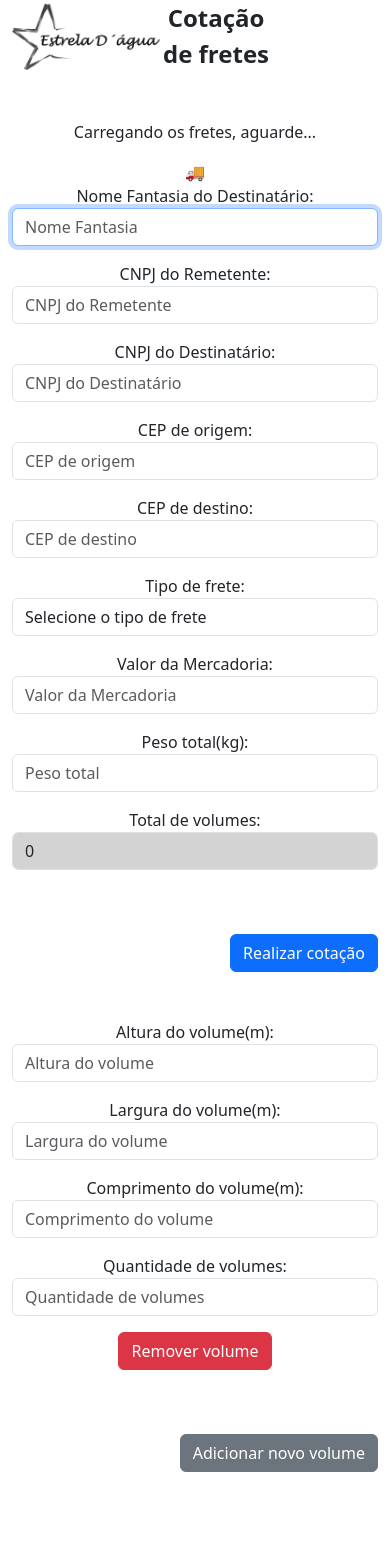
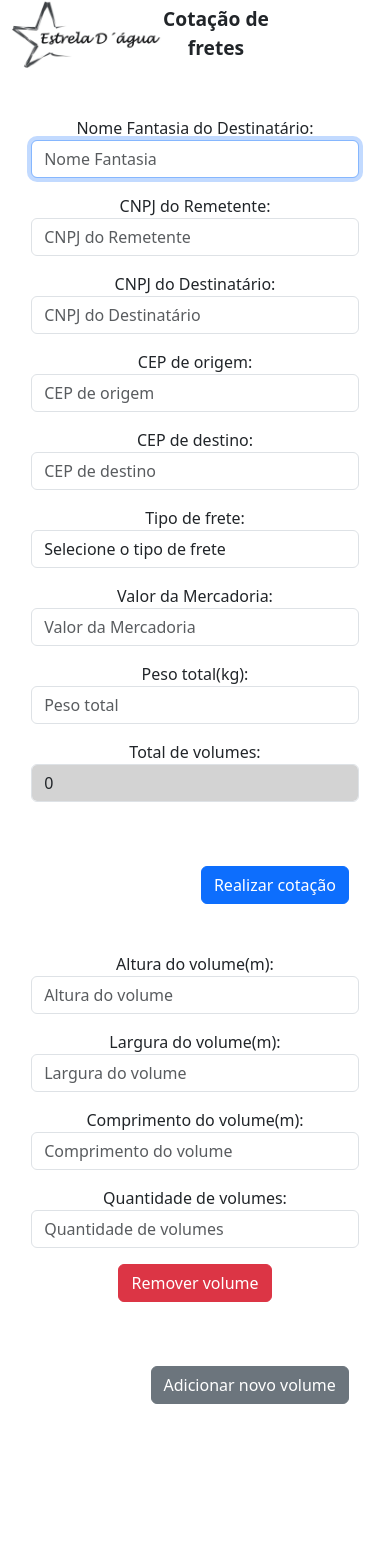
Before and after one commit to rafaelmeller/freight-API, a Flask app: page / in a window 390 px wide. After the commit the page ends 1404 px from the top, so only its background shows below. Run offline with Flask 3, Linux system fonts and the light colour scheme.

Commit message:
Fixing bugs and formatting

```diff
--- a/static/app.js
+++ b/static/app.js
@@ -1,6 +1,11 @@
+// This project was developed with the assistance of GitHub Copilot and CS50's Duck Debugger (ddb).
+
 document.addEventListener('DOMContentLoaded', function() {
-    // Attach event listeners
-    document.getElementById('addVolumeGroup').addEventListener('click', addVolumeGroup);
+    // Ensure the element exists before attaching event listeners
+    const addVolumeGroupButton = document.getElementById('addVolumeGroup');
+    if (addVolumeGroupButton) {
+        addVolumeGroupButton.addEventListener('click', addVolumeGroup);
+    }
     document.addEventListener('input', updateSubmitButtonState);
 
     // Initialize the form
@@ -10,8 +15,12 @@ document.addEventListener('DOMContentLoaded', function() {
     updateVolumesTotal();
 
     // Attach the validateAndSubmitForm function to the form's submit event
-    document.getElementById('mainForm').addEventListener('submit', validateAndSubmitForm);
-
+    document.getElementById('mainForm').addEventListener('submit', function(event) {
+        event.preventDefault(); // Prevent form submission
+        document.getElementById('loading-container').style.display = 'flex'; // Show the loading animation
+        document.getElementById('mainForm').style.display = 'none'; // Hide the form
+        validateAndSubmitForm(event);
+    });
     // Attach the formatCNPJCPF function to the CNPJ input fields
     document.getElementById('cnpjRemetente').addEventListener('input', formatCNPJCPF);
     document.getElementById('cnpjDestinatario').addEventListener('input', formatCNPJCPF);
--- a/static/styles.css
+++ b/static/styles.css
@@ -140,7 +158,7 @@
 
 .header-block {
     text-align: center;
-    font-size: 1.5rem; /* Adjust the size as needed */
+    font-size: 1.5rem;
     font-weight: bold;
 }
 
@@ -169,31 +187,162 @@ input[readonly] {
     padding: 0;
 }
 
-.image-container {
-    display: flex;
-    justify-content: center;
-    align-items: center;
-    gap: 10px;
-}
-
-.company-logo {
-    width: 100px;
-    height: 100px;
-    object-fit: contain;
-    margin-bottom: 10px;
-}
-
-.result-box {
-    background-color: #edf3f8;
-    color: rgb(0, 0, 0);
-    padding: 10px;
-    border-radius: 5px;
-    margin-bottom: 10px;
-}
-
 .quotation-table-title {
     text-align: center;
     width: 100%;
     font-weight: bold;
     font-size: 1.2rem;
 }
+
+.small-text {
+    font-size: 0.5em;
+}
+
+.alert-container {
+    display: flex;
+    justify-content: center;
+    align-items: center;
+    position: fixed;
+    top: 0;
+    left: 0;
+    width: 100%;
+    z-index: 1050;
+    padding: 10px;
+}
+
+.alert {
+    width: 90%;
+    max-width: 600px;
+    margin: 0 auto;
+}
+
+@media (max-width: 600px) {
+    #mainForm {
+        width: 95%; /* Adjust the width to be slightly thinner */
+        margin: 0 auto; /* Center the form */
+        padding: 0 10px; /* Add padding to ensure content doesn't touch the edges */
+    }
+
+    .header-block {
+        font-size: 1.2rem; /* Make the header smaller */
+    }
+
+    .row {
+        margin: 0; /* Remove row margin */
+    }
+
+    .col-md-6, .col-md-12 {
+        padding: 0 5px; /* Add padding to columns */
+    }
+
+    .button-container {
+        width: 100%; /* Ensure button container takes full width */
+        padding: 0 10px; /* Add padding to ensure content doesn't touch the edges */
+    }
+
+    .quotation-table {
+        width: 100%;
+    }
+
+    .quotation-table th, .quotation-table td {
+        padding: 5px;
+        font-size: 0.9rem;
+    }
+
+    .company-result {
+        width: 90%; /* Adjust the width to be slightly thinner */
+        margin: 10px auto; /* Center the company-result */
+    }
+
+    .quotation-data {
+        width: 90%; /* Adjust the width to be slightly thinner */
+        margin: 10px auto; /* Center the quotation-data */
+    }
+
+    .quotation-column {
+        width: 100%; /* Make each column take the full width */
+        padding: 5px; /* Adjust padding for better spacing */
+    }
+
+    .quotation-row {
+        flex-direction: column; /* Stack the rows vertically */
+        align-items: flex-start; /* Align items to the start */
+    }
+
+    .header-block {
+        font-size: 1.2rem; /* Make the header smaller */
+    }
+
+    .alert {
+        width: 90%; /* Adjust the width for smaller screens */
+        max-width: 600px; /* Set a maximum width */
+        margin: 0 auto; /* Center the alert */
+    }
+
+    #loading {
+        width: 60px; /* Adjust the width for smaller screens */
+        height: 10px; /* Adjust the height for smaller screens */
+    }
+
+    #loading-message {
+        font-size: 1.2em; /* Adjust the font size for smaller screens */
+        margin-top: 10px; /* Adjust the margin for smaller screens */
+    }
+}
+
+/* Loader is an adapted version from https://css-loaders.com/factory/ */
+#loading-container {
+    display: none; /* Initially hidden */
+    flex-direction: column;
+    justify-content: center;
+    align-items: center;
+    height: 100vh; /* Full viewport height */
+    width: 100vw; /* Full viewport width */
+    position: fixed; /* Fixed position to cover the entire screen */
+    top: 0;
+    left: 0;
+    background-color: rgba(255, 255, 255, 0.8); /* Semi-transparent background */
+    z-index: 9999; /* Ensure it is on top of other elements */
+}
+
+#loading {
+    width: 90px;
+    height: 14px;
+    box-shadow: 0 3px 0 #fff;
+    position: relative;
+    display: grid;
+    clip-path: inset(-60px 0 -5px)
+  }
+  .loader:after {
+    content: "";
+    position: relative;
+    background: repeating-linear-gradient(90deg,#0000 0 calc(50% - 8px), #ccc 0 calc(50% + 8px), #0000 0 100%) 0 0/calc(100%/3) 100%;
+    animation: l6-1 1s infinite;
+  }
+  .loader:before {
+    content: "";
+    position: absolute;
+    width: 14px;
+    aspect-ratio: 1;
+    left: calc(50% - 7px);
+    bottom: 0;
+    border-radius: 50%;
+    background: lightblue;
+    animation: l6-2 1s infinite;
+  }
+  @keyframes l6-1 {
+    50%,100% {background-position: calc(100%/2) 0}
+  }
+  @keyframes l6-2 {
+    0%,50% {transform:translateY(-80px)}
+  }
+
+/* Style for the loading message */
+#loading-message {
+    font-family: 'Montserrat', sans-serif;
+    text-align: center;
+    font-size: 1.5em;
+    color: #333;
+    margin-top: 20px;
+    margin-bottom: 20px; /* Add some margin to position it above the loader */
+}
--- a/templates/email_result.html
+++ b/templates/email_result.html
@@ -81,6 +81,7 @@
                     </div>
                 {% else %}
                     <div class="additional-info">
+                        <p><strong>ERRO</strong></p>
                         <p><strong>Código do erro:</strong> {{ errors[0].statusCode }}</p>
                         <p><strong>Mensagem:</strong> {{ errors[0].message }}</p>
                     </div>
@@ -92,8 +93,10 @@
             <div class="result-box">
                 {% if header_error %}
                     <div class="additional-info">
+                        <p><strong>ERRO COM A API:</strong></p>
                         <p><strong>Código do erro:</strong> {{ header_error.statusCode }}</p>
-                        <p><strong>Mensagem:</strong> {{ header_error.message }}</p>
+                        <p><strong>Mensagem:</strong> {{ header_error.message }}: {{ header_error.description }}</p>
+                        <p><strong>Obs: Contate a assistência técnica</strong></p>
                     </div>
                 {% else %}
                     {% if results[1] %}
@@ -107,6 +110,7 @@
                         </div>
                     {% else %}
                         <div class="additional-info">
+                            <p><strong>ERRO</strong></p>
                             <p><strong>Código do erro:</strong> {{ errors[1].statusCode }}</p>
                             <p><strong>Mensagem:</strong> {{ errors[1].message }}</p>
                         </div>
--- a/templates/index.html
+++ b/templates/index.html
@@ -9,7 +9,6 @@
         </div>
         <div class="row"></div>
             <div id="loading" class="loader"></div>
-            <span class="truck-emoticon">&#x202E;🚚&#x200E;</span>
         </div>
     </div>
     <!-- Form to enter freight details -->
--- a/templates/layout.html
+++ b/templates/layout.html
@@ -7,6 +7,7 @@
     <link href="/static/truck_icon.png" rel="icon">
     <link rel="stylesheet" href="{{ url_for('static', filename='styles.css') }}">
     <link href="https://cdn.jsdelivr.net/npm/bootstrap@5.3.3/dist/css/bootstrap.min.css" rel="stylesheet" integrity="sha384-QWTKZyjpPEjISv5WaRU9OFeRpok6YctnYmDr5pNlyT2bRjXh0JMhjY6hW+ALEwIH" crossorigin="anonymous">
+    <link href="https://fonts.googleapis.com/css2?family=Montserrat:wght@400;700&display=swap" rel="stylesheet">
     <script src="https://cdn.jsdelivr.net/npm/bootstrap@5.3.3/dist/js/bootstrap.bundle.min.js" integrity="sha384-YvpcrYf0tY3lHB60NNkmXc5s9fDVZLESaAA55NDzOxhy9GkcIdslK1eN7N6jIeHz" crossorigin="anonymous"></script>
 </head>
 <body>
--- a/templates/result.html
+++ b/templates/result.html
@@ -38,6 +38,7 @@
                         </div>
                     {% else %}
                         <div class="additional-info">
+                            <p><strong>ERRO</strong></p>
                             <p><strong>Código do erro:</strong> {{ errors[0].statusCode }}</p>
                             <p><strong>Mensagem:</strong> {{ errors[0].message }}</p>
                         </div>
@@ -51,8 +52,10 @@
                 <div class="result-box">
                     {% if header_error %}
                         <div class="additional-info">
+                            <p><strong>ERRO COM A API</strong></p>
                             <p><strong>Código do erro:</strong> {{ header_error.statusCode }}</p>
-                            <p><strong>Mensagem:</strong> {{ header_error.message }}</p>
+                            <p><strong>Mensagem:</strong> {{ header_error.message }}: {{ header_error.description }}</p>
+                            <p><strong>Obs: Contate a assistência técnica</strong></p>
                         </div>
                     {% else %}
                         {% if results[1] %}
@@ -66,6 +69,7 @@
                             </div>
                         {% else %}
                             <div class="additional-info">
+                                <p><strong>ERRO</strong></p>
                                 <p><strong>Código do erro:</strong> {{ errors[1].statusCode }}</p>
                                 <p><strong>Mensagem:</strong> {{ errors[1].message }}</p>
                             </div>
```
Also changed, not shown: other parts of static/styles.css (+38 -20 lines).
